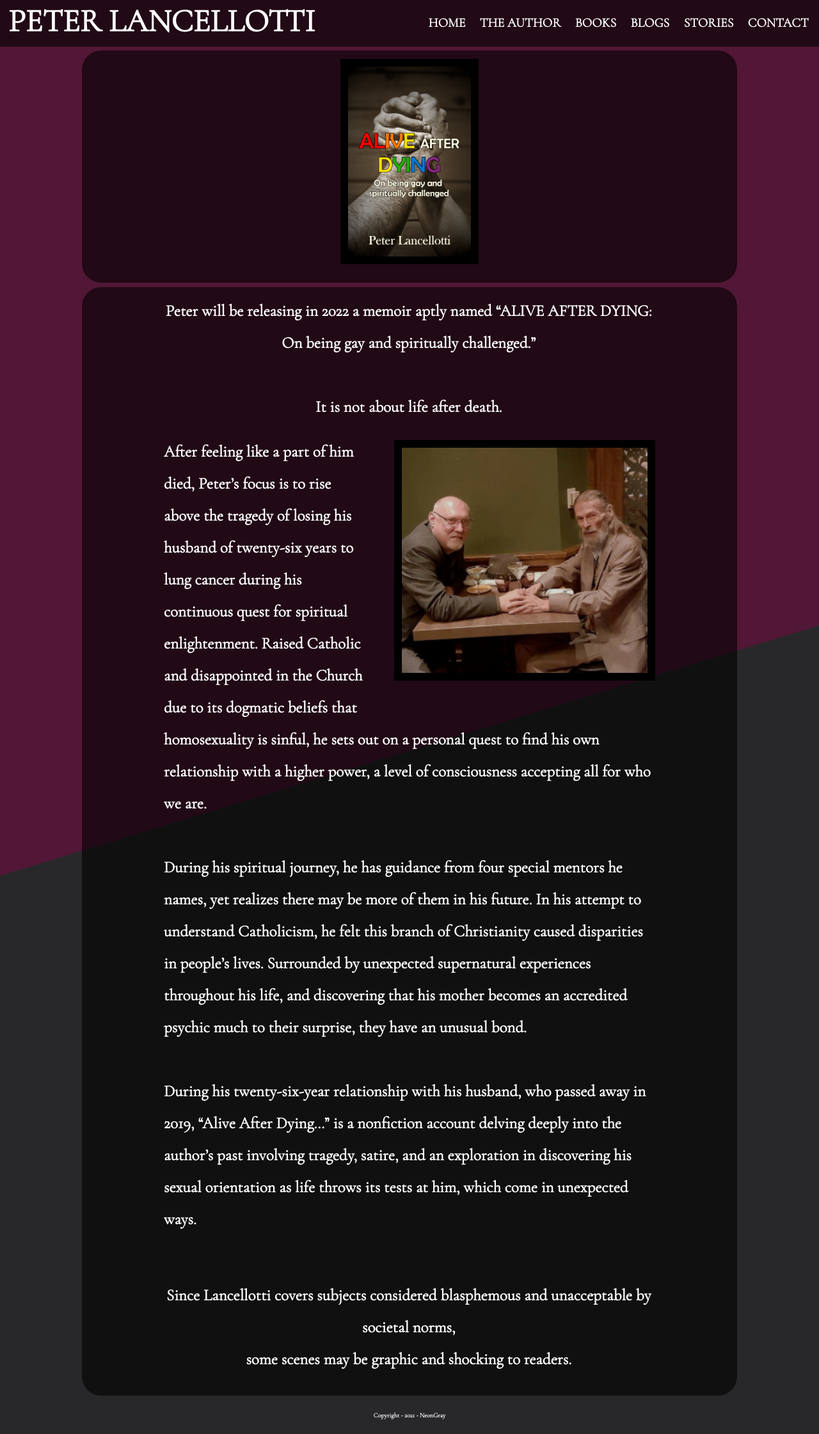
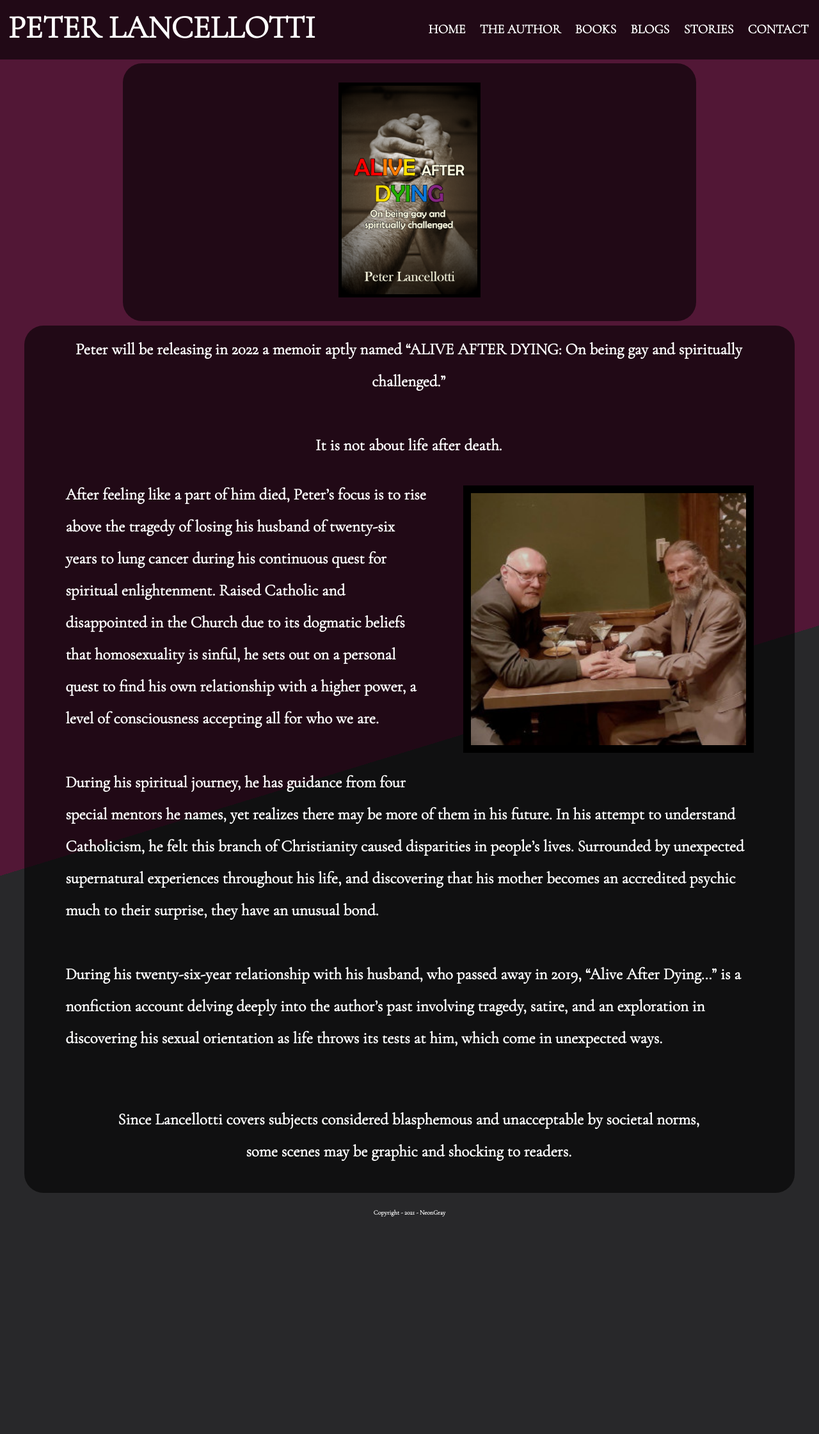
Before and after one commit to Neon-Smoke/plancellotti, a PHP site: page /aliveafterdying.html in a window 1280 px wide. Shown: the whole page at 64% size. Run offline with PHP 8.4, Linux system fonts and the light colour scheme.

Commit message:
changed about and book pages

```diff
--- a/about.html
+++ b/about.html
@@ -34,7 +34,7 @@
 		<main>
 			<div class="headshot">
 
-				   	<img src="images/Lancellotti(Favorite).jpg" width="75%" height="auto">
+				   	<img src="images/Lancellotti(Favorite).jpg" width="55%" height="auto">
 			</div>
 
 				<style>
--- a/aliveafterdying.html
+++ b/aliveafterdying.html
@@ -31,7 +31,7 @@
 	  </nav>
 
 	    <main>
-		  <div class="about">
+		  <div class="headshot">
 		   	<img src="images/PeterGLBookCoverFinal.png" width="25%" height="auto">
 		  </div>
 
@@ -45,7 +45,7 @@
 				<br>
 					</p>
 
-				<img src="images/Mahesh and me 2.jpg" style="float: right;width: 50%;height: auto; margin-top: 1%;  margin-left: 5%; margin-bottom: 2.5%;">
+				<img src="images/Mahesh and me 2.jpg" style="float: right;width: 40%;height: auto; margin-top: 1%;  margin-left: 5%; margin-bottom: 2.5%;">
 
 
 				<p style="text-align: left; padding-right: 2.5px; padding-bottom: 2.5%"> After feeling like a part of him died, Peter’s focus is to rise above the tragedy of losing his husband of twenty-six years to lung cancer during his continuous quest for spiritual enlightenment. Raised Catholic and disappointed in the Church due to its dogmatic beliefs that homosexuality is sinful, he sets out on a personal quest to find his own relationship with a higher power, a level of consciousness accepting all for who we are.
--- a/css/style.css
+++ b/css/style.css
@@ -50,15 +50,15 @@ html {
 	    float: center;
       border-radius: 30px;
       line-height: 2;
-      padding-top: 1%;
+      padding-top: 3rem;
       padding-left: 2%;
       padding-right: 2%;
-      padding-bottom: 0.5%;
+      padding-bottom: 3rem;
       background-color: #0009;
       margin-top:  0.5%;
       margin-bottom: 0.5%;
-      margin-left: 25%;
-      margin-right: 25%;
+      margin-left: 15%;
+      margin-right: 15%;
       text-align: center;
     }
 
@@ -68,14 +68,14 @@ html {
       border-radius: 30px;
       line-height: 2;
       padding-top: 1%;
-      padding-left: 10%;
-      padding-right: 10%;
+      padding-left: 5%;
+      padding-right: 5%;
       padding-bottom: 1%;
       background-color: #0009;
       margin-top:  0.5%;
       margin-bottom: 0.5%;
-      margin-left: 10%;
-      margin-right: 10%;
+      margin-left: 3%;
+      margin-right: 3%;
       text-align: center;
       font-size: 2.5em;
       font-weight:  bolder;
```
